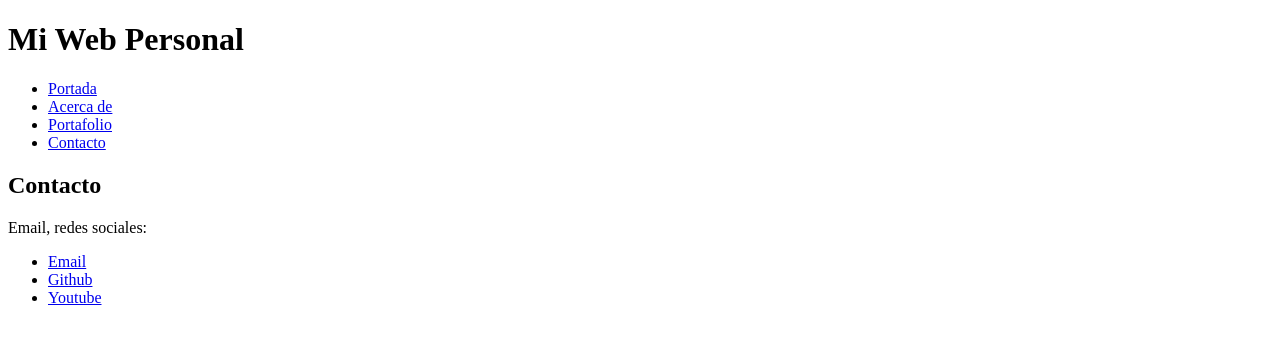
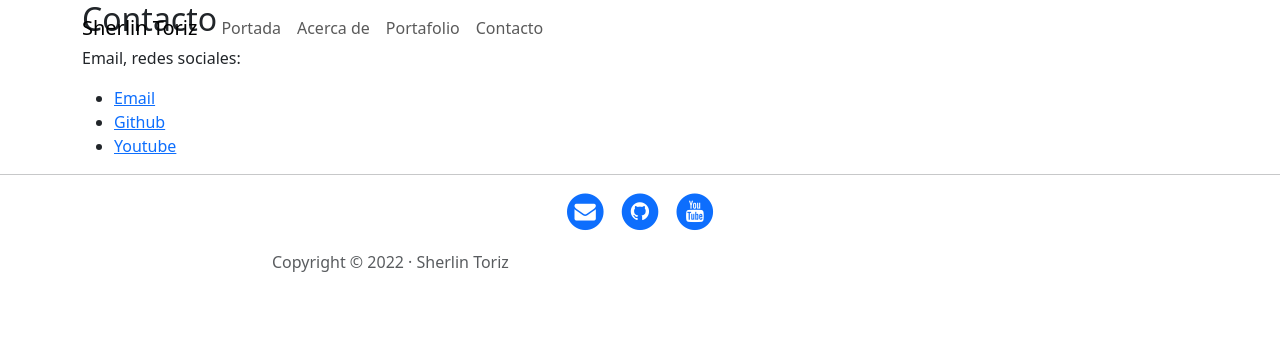
Before and after one commit to Sherlin09/WebPersonalSTP, a Django app: page /contact/ in a window 1280 px wide. Shown: the top 344 px of the page. Run offline with Django 3.2, Linux system fonts and the light colour scheme; some libraries are stand-ins or nearby versions.

Commit message:
Union de front y back

```diff
--- a/core/templates/core/base.html
+++ b/core/templates/core/base.html
@@ -1,24 +1,114 @@
 <!DOCTYPE html>
-<html lang="en">
+<html lang="es">
 
 <head>
     <meta charset="UTF-8">
-    <meta name="viewport" content="width=device-width, initial-scale=1.0">
-    <meta http-equiv="X-UA-Compatible" content="ie=edge">
-    <title>{% block title %}{% endblock %}</title>
+
+    <meta name="viewport" content="width=device-width, initial-scale=1, shrink-to-fit=no">
+
+    <title>{% block title %}{% endblock %} | Sherlin Toriz</title>
+    <!-- Estilos y fuentes del template  -->
+    {% load static %}
+    <link href="{% static 'core/vendor/bootstrap/css/bootstrap.min.css' %}" rel="stylesheet">
+    <link href="{% static 'core/vendor/font-awesome/css/font-awesome.min.css' %}" rel="stylesheet" type="text/css">
+    <link href='https://fonts.googleapis.com/css?family=Lora:400,700,400italic,700italic' rel='stylesheet' type='text/css'>
+    <link href='https://fonts.googleapis.com/css?family=Open+Sans:300italic,400italic,600italic,700italic,800italic,400,300,600,700,800' rel='stylesheet' type='text/css'>
+    <link href="{% static 'core/css/clean-blog.min.css' %}" rel="stylesheet">
+
 
 </head>
 
 <body>
-    <h1>Mi Web Personal</h1>
-    <ul>
-        <li><a href="{% url 'home' %}">Portada</a></li>
-        <li><a href="{% url 'about' %}">Acerca de</a></li>
-        <li><a href="{% url 'portafolio' %}">Portafolio</a></li>
-        <li><a href="{% url 'contact' %}">Contacto</a></li>
-    </ul>
+    <!-- Navegación -->
+    <nav class="navbar navbar-expand-lg navbar-light fixed-top" id="mainNav">
+        <div class="container">
+            <a class="navbar-brand" href="{% url 'home' %}">Sherlin Toriz</a>
+            <button class="navbar-toggler navbar-toggler-right" type="button" data-toggle="collapse" data-target="#navbarResponsive" aria-controls="navbarResponsive" aria-expanded="false" aria-label="Toggle navigation">
+            Menú
+            <i class="fa fa-bars"></i>
+          </button>
+            <div class="collapse navbar-collapse" id="navbarResponsive">
+                <ul class="navbar-nav ml-auto">
+                    <li class="nav-item">
+                        <a class="nav-link" href="{% url 'home' %}">Portada</a>
+                    </li>
+                    <li class="nav-item">
+                        <a class="nav-link" href="{% url 'about' %}">Acerca de</a>
+                    </li>
+                    <li class="nav-item">
+                        <a class="nav-link" href="{% url 'portafolio' %}">Portafolio</a>
+                    </li>
+                    <li class="nav-item">
+                        <a class="nav-link" href="{% url 'contact' %}">Contacto</a>
+                    </li>
+                </ul>
+            </div>
+        </div>
+    </nav>
 
-    {% block content %}{% endblock %}
+    <!-- Cabecera -->
+    <header class="masthead" style="background-image: url('{% block background %}{% endblock %}')">
+        <div class="overlay"></div>
+        <div class="container">
+            <div class="row">
+                <div class="col-lg-8 col-md-10 mx-auto">
+                    <div class="site-heading">
+                        {% block headers %}{% endblock %}
+                    </div>
+                </div>
+            </div>
+        </div>
+    </header>
+
+    <!-- Contenido -->
+    <div class="container">
+        {% block content %}{% endblock %}
+    </div>
+
+    {% if request.path != "/" %}
+    <hr>{% endif %}
+
+    <!-- Pié de página -->
+    <footer>
+        <div class="container">
+            <div class="row">
+                <div class="col-lg-8 col-md-10 mx-auto">
+                    <ul class="list-inline text-center">
+                        <li class="list-inline-item">
+                            <a href="#">
+                                <span class="fa-stack fa-lg">
+                    <i class="fa fa-circle fa-stack-2x"></i>
+                    <i class="fa fa-envelope fa-stack-1x fa-inverse"></i>
+                  </span>
+                            </a>
+                        </li>
+                        <li class="list-inline-item">
+                            <a href="#">
+                                <span class="fa-stack fa-lg">
+                    <i class="fa fa-circle fa-stack-2x"></i>
+                    <i class="fa fa-github fa-stack-1x fa-inverse"></i>
+                  </span>
+                            </a>
+                        </li>
+                        <li class="list-inline-item">
+                            <a href="#">
+                                <span class="fa-stack fa-lg">
+                    <i class="fa fa-circle fa-stack-2x"></i>
+                    <i class="fa fa-youtube fa-stack-1x fa-inverse"></i>
+                  </span>
+                            </a>
+                        </li>
+                    </ul>
+                    <p class="copyright text-muted">Copyright &copy; 2022 · Sherlin Toriz </p>
+                </div>
+            </div>
+        </div>
+    </footer>
+
+    <!-- Bootstrap y Javascripts -->
+    <script src="{% static 'core/vendor/jquery/jquery.min.js' %}"></script>
+    <script src="{% static 'core/vendor/bootstrap/js/bootstrap.bundle.min.js' %}"></script>
+    <script src="{% static 'core/js/clean-blog.min.js' %}"></script>
 
 </body>
 
```
